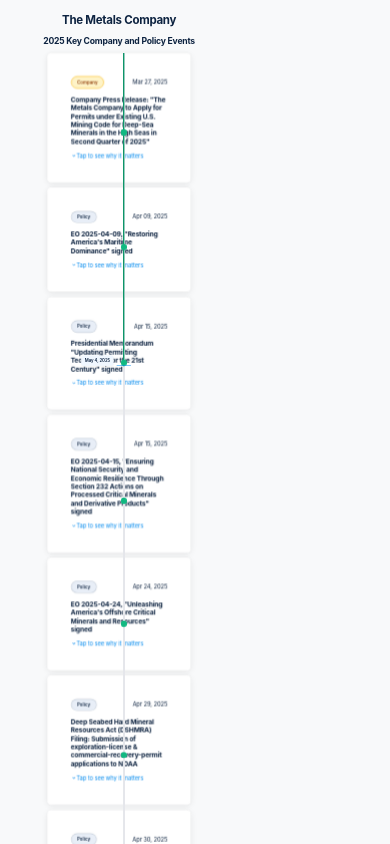
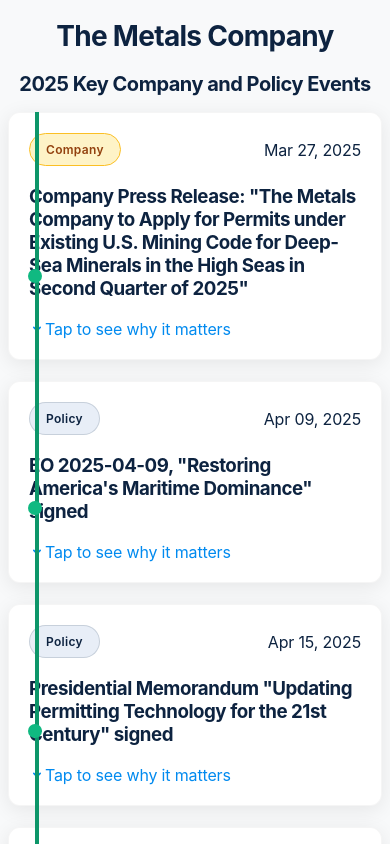
Before and after one commit to brandonlipman216/TMC-timeline-webapp, a Next.js app: page / in a window 390 px wide. Shown: the top 844 px of the page. Built offline with nearby package versions, Linux system fonts and the light colour scheme.

Commit message:
Fix mobile layout with increased card margins

```diff
--- a/src/app/globals.css
+++ b/src/app/globals.css
@@ -243,31 +243,58 @@
   color: rgb(var(--accent-color)) !important;
 }
 
-/* Media queries for mobile responsiveness - only adjust card positioning */
+/* Media queries for mobile responsiveness */
 @media (max-width: 768px) {
-  /* Remove all position changes and instead scale down the entire timeline */
-  body {
-    zoom: 0.6; /* Scale everything down - fallback */
-    transform: scale(0.6);
-    transform-origin: left top;
+  /* Adjust timeline dots for mobile */
+  .timeline-dot {
+    left: 20px;
+    width: 14px;
+    height: 14px;
   }
 
-  /* Keep the same layout but adjust padding and margins only */
-  .flip-card {
-    margin-bottom: 6rem; /* Slightly reduced from desktop */
-    max-width: 400px; /* Slightly smaller than desktop */
+  .timeline-dot.current {
+    left: 18px;
+    width: 18px;
+    height: 18px;
   }
 
-  .flip-card-front > div {
-    padding: 1.5rem !important; /* Slightly reduced padding */
+/* Adjust timeline lines for mobile */
+  /* Adjust timeline lines for mobile */
+  .timeline-line,
+  .timeline-line-past {
+    left: 27px;
   }
 
-  /* Adjust font sizes proportionally */
+  /* Adjust current date indicator for mobile */
+  .current-date-indicator {
+    le10pxt: 10px;
+    widt5: 35px;
+  }
+
+  .current-date-label {
+    font-size: 0.65rem;
+    padding: 8px 8px;
+    right: auto;
+    le50: 50px;
+    max-widt2: 120px;
+  }
+
+  /* Make cards more compact on mobile */
+  .flip-card {
+    margin-bottom: 4rem;
+  }
+
+  .flip-card-front,
+  .flip-card-back {
+    padding: 1.25rem;
+  }
+
+  /* Adjust card title sizes */
   h1 {
-    font-size: 2rem;
+    font-size: 1.75rem;
   }
 
   h2 {
-    font-size: 1.5rem;
+    font-size: 1.25rem;
   }
 }
--- a/src/components/TimelineCard.tsx
+++ b/src/components/TimelineCard.tsx
@@ -61,12 +61,12 @@
 
   return (
     <div className={`relative ${getMarginClass()}`}>
-      {/* Timeline visual elements - don't change positions */}
+      {/* Timeline visual elements */}
       <div className="timeline-line"></div>
       <div className={`timeline-dot ${isPending ? 'current' : isPast ? 'past' : ''}`}></div>
 
       {/* Card container with flip functionality */}
-      <div className="ml-12"> {/* Keep original margin */}
+      <div className="ml-12 md:ml-12 sm:ml-10"> {/* Responsive margins */}
         <div
           className="flip-card cursor-pointer"
           onClick={() => setIsFlipped(!isFlipped)}
```
